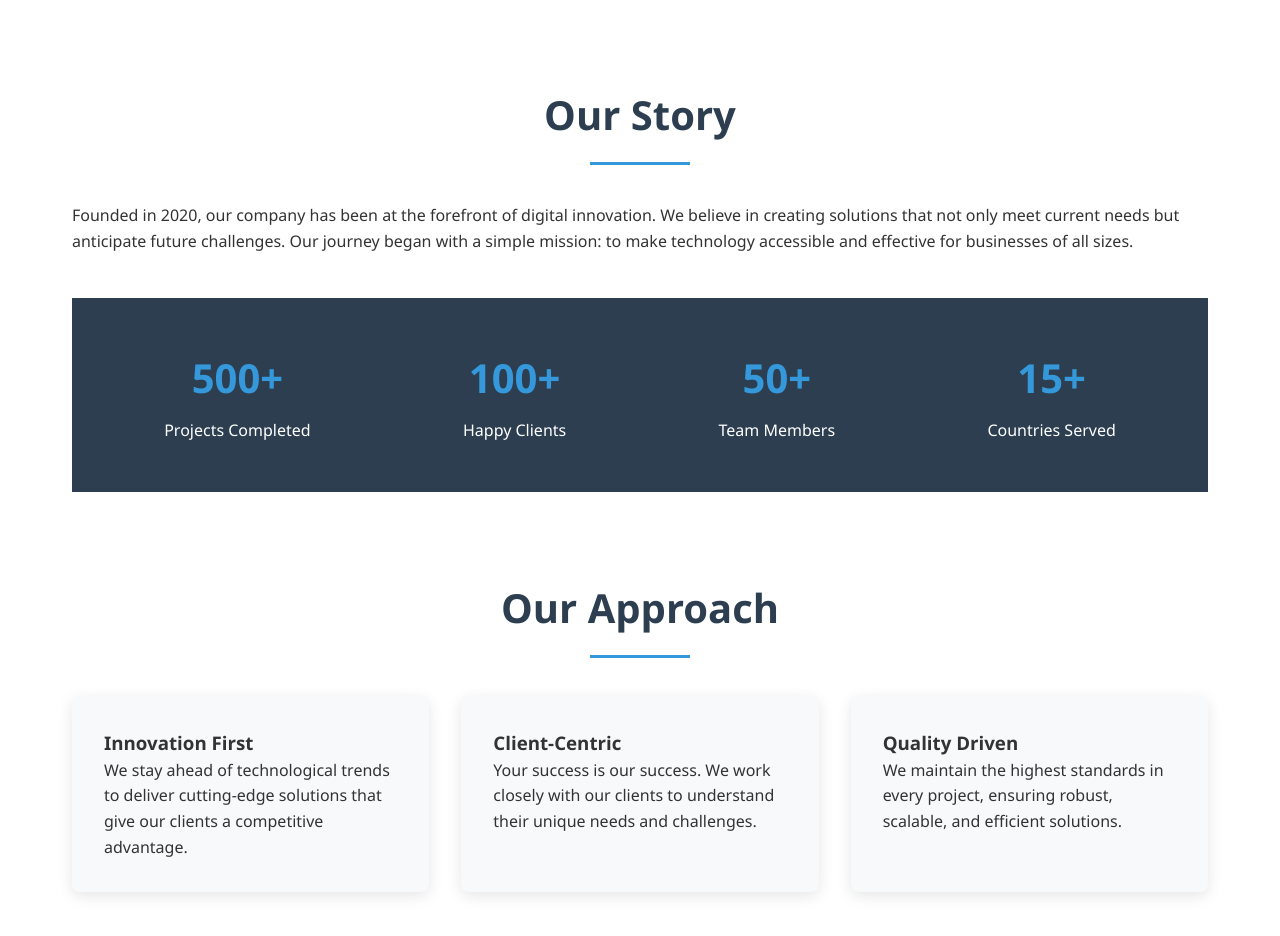
After one commit to vinodkp007/customizer, a CodeIgniter 4 app: the page made by app/Views/about.php in a window 1280 px wide. The commit adds this page. Shown: the part 461-1397 px from the top of the page. Run offline with PHP 8.4 and a stand-in for CodeIgniter, Linux system fonts and the light colour scheme; the template is opened without the code that fills it, so the values that code supplies are empty; some libraries are stand-ins or nearby versions.

Commit message:
added about page

```diff
--- a/app/Config/Routes.php
+++ b/app/Config/Routes.php
@@ -6,3 +6,5 @@ use CodeIgniter\Router\RouteCollection;
  * @var RouteCollection $routes
  */
 $routes->get('/', 'Home::index');
+
+$routes->setAutoRoute(true);
--- a/app/Controllers/BaseController.php
+++ b/app/Controllers/BaseController.php
@@ -50,7 +50,7 @@ abstract class BaseController extends Controller
     {
         // Do Not Edit This Line
         parent::initController($request, $response, $logger);
-        // helper('url');
+        helper('url');
         // Preload any models, libraries, etc, here.
 
         // E.g.: $this->session = \Config\Services::session();
--- a/app/Controllers/Home.php
+++ b/app/Controllers/Home.php
@@ -8,4 +8,9 @@ class Home extends BaseController
     {
         return view('home');
     }
+
+    public function about(): string
+    {
+        return view('about');
+    }
 }
--- /dev/null
+++ b/app/Views/about.php
@@ -0,0 +1,59 @@
+<?= $this->include('partials/header') ?>
+<?= $this->include('partials/navbar') ?>
+
+    <main>
+        <div class="about-hero">
+            <img src="/api/placeholder/1920/1080" alt="About Us">
+            <div class="hero-content">
+                <h1>About Our Company</h1>
+                <div class="hero-pixels">1920 × 1080 pixels | Digital Excellence</div>
+            </div>
+        </div>
+
+        <div class="about-content">
+            <div class="content-section">
+                <h2 class="section-title">Our Story</h2>
+                <p>Founded in 2020, our company has been at the forefront of digital innovation. We believe in creating solutions that not only meet current needs but anticipate future challenges. Our journey began with a simple mission: to make technology accessible and effective for businesses of all sizes.</p>
+            </div>
+
+            <div class="stats">
+                <div class="stat-item">
+                    <div class="stat-number">500+</div>
+                    <div>Projects Completed</div>
+                </div>
+                <div class="stat-item">
+                    <div class="stat-number">100+</div>
+                    <div>Happy Clients</div>
+                </div>
+                <div class="stat-item">
+                    <div class="stat-number">50+</div>
+                    <div>Team Members</div>
+                </div>
+                <div class="stat-item">
+                    <div class="stat-number">15+</div>
+                    <div>Countries Served</div>
+                </div>
+            </div>
+
+            <div class="content-section">
+                <h2 class="section-title">Our Approach</h2>
+                <div class="content-grid">
+                    <div class="grid-item">
+                        <h3>Innovation First</h3>
+                        <p>We stay ahead of technological trends to deliver cutting-edge solutions that give our clients a competitive advantage.</p>
+                    </div>
+                    <div class="grid-item">
+                        <h3>Client-Centric</h3>
+                        <p>Your success is our success. We work closely with our clients to understand their unique needs and challenges.</p>
+                    </div>
+                    <div class="grid-item">
+                        <h3>Quality Driven</h3>
+                        <p>We maintain the highest standards in every project, ensuring robust, scalable, and efficient solutions.</p>
+                    </div>
+                </div>
+            </div>
+        </div>
+    </main>
+
+
+<?= $this->include('partials/footer') ?>
--- a/app/Views/home.php
+++ b/app/Views/home.php
@@ -17,4 +17,4 @@
         </form>
     </div>
 
-    <?= $this->include('partials/footer') ?>
+<?= $this->include('partials/footer') ?>
--- a/app/Views/partials/header.php
+++ b/app/Views/partials/header.php
@@ -4,6 +4,8 @@
     <meta charset="UTF-8">
     <meta name="viewport" content="width=device-width, initial-scale=1.0">
     <title>Custom Website</title>
+    <link rel="stylesheet" type="text/css" href="<?= base_url('assets/css/about.css') ?>">
     <link rel="stylesheet" type="text/css" href="<?= base_url('assets/css/home_styles.css') ?>">
+
 </head>
 <body>
--- a/app/Views/partials/navbar.php
+++ b/app/Views/partials/navbar.php
@@ -1,6 +1,6 @@
 <nav class="navbar">
         <ul class="nav-links" id="navLinks">
-            <li><a href="#" data-page="home">Home</a></li>
-            <li><a href="#" data-page="about">About</a></li>
+            <li><a href="<?= base_url('home')?>" data-page="home">Home</a></li>
+            <li><a href="<?= base_url('home/about')?>">About</a></li>
         </ul>
 </nav>
```
Also changed, not shown: public/assets/css/about.css (added), public/assets/js/home_script.js.
